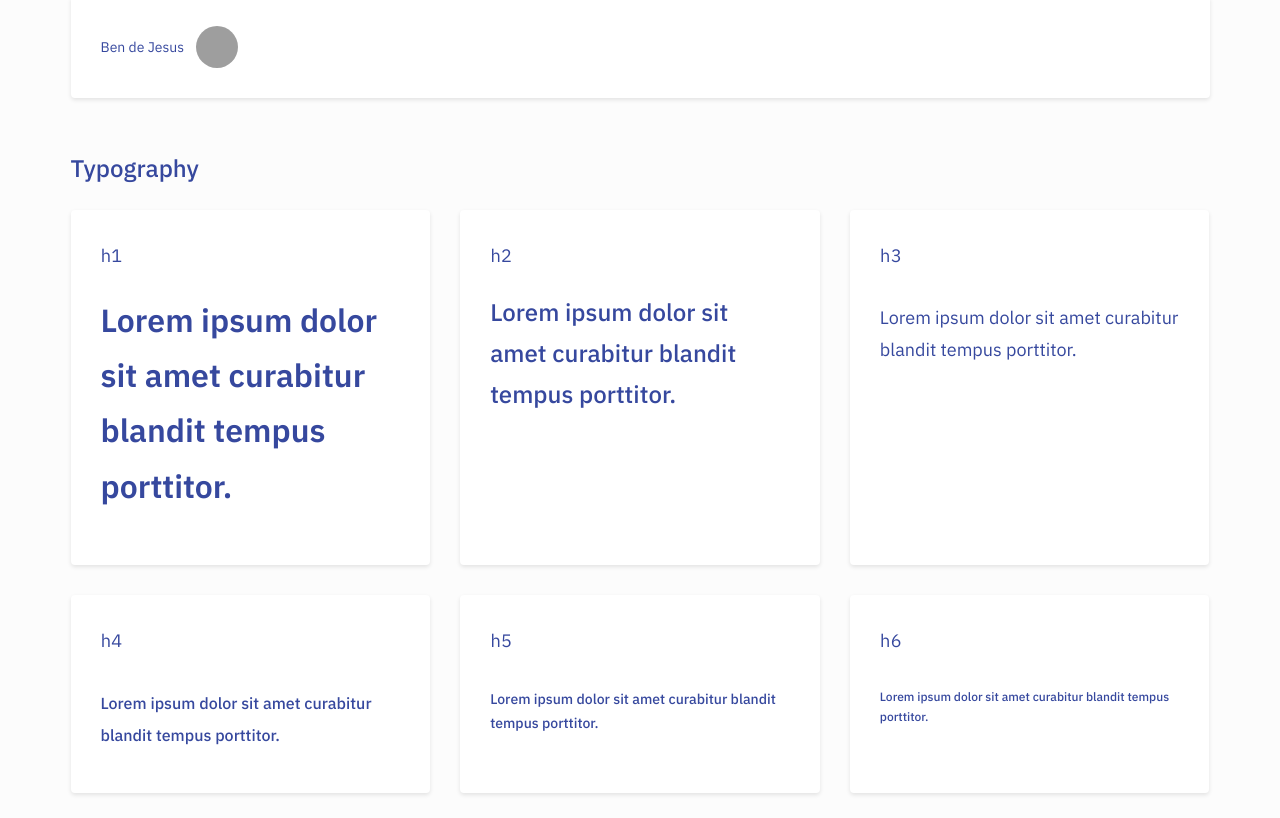
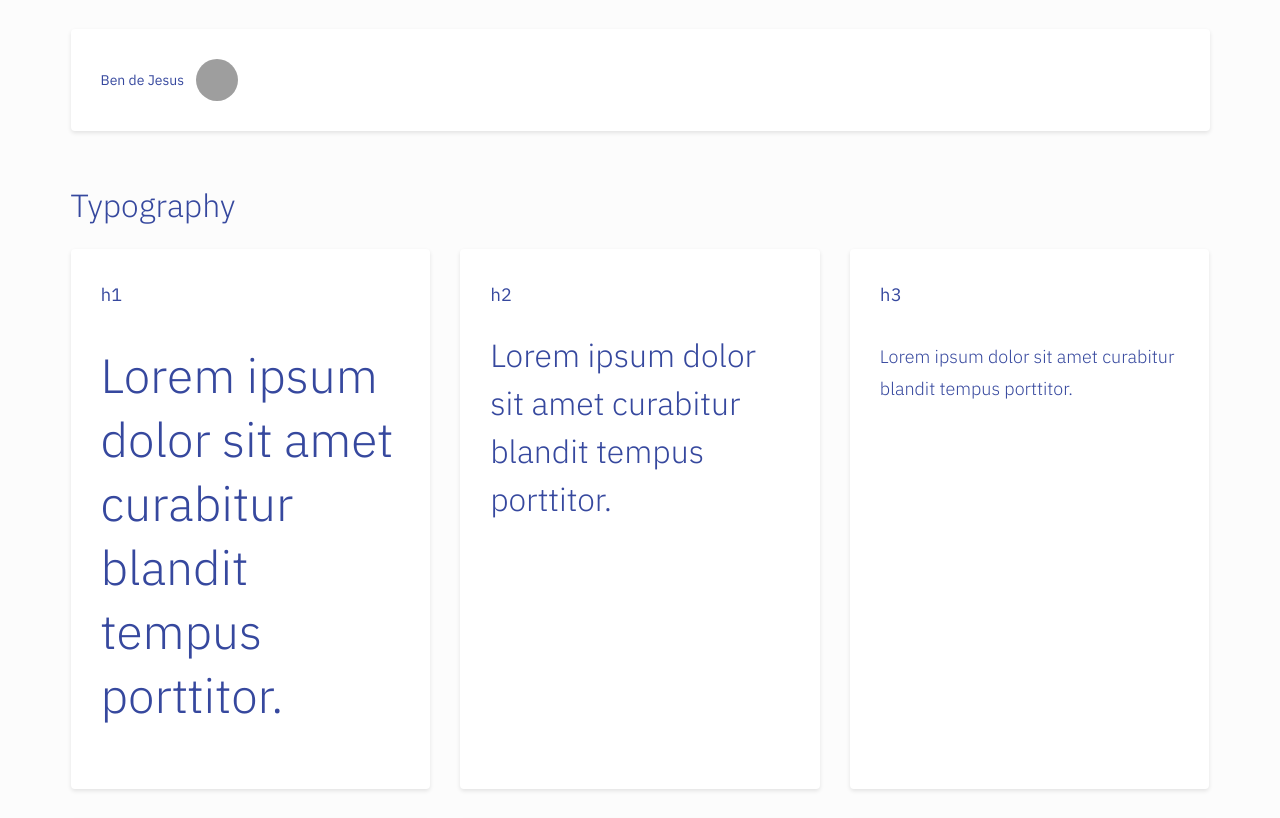
Before and after one commit to bdejesus/stardust, a React (Create React App) app: page / in a window 1280 px wide. Shown: the part 402-1220 px from the top of the page. Built offline with nearby package versions, Linux system fonts and the light colour scheme; grey boxes are pictures that could not be loaded.

Commit message:
Adjusts typography styles to match webflow site

```diff
--- a/package.json
+++ b/package.json
@@ -1,6 +1,6 @@
 {
   "name": "@askiggy/stardust",
-  "version": "0.2.0-pre.5",
+  "version": "0.2.0-pre.6",
   "description": "Iggy frontend component library and styleguide",
   "license": "UNLICENSED",
   "author": "Iggy <help@askiggy.com>",
--- a/src/App.js
+++ b/src/App.js
@@ -13,14 +13,14 @@ function App() {
     <div className='App container'>
       <h1>Stardust</h1>
 
-      <div className='section'>
+      <div className='module'>
         <h2>Branding</h2>
         <div className='component'>
           <Branding />
         </div>
       </div>
 
-      <div className='section'>
+      <div className='module'>
         <h2>Profile</h2>
         <div className='component'>
           <Profile
@@ -32,7 +32,7 @@ function App() {
         </div>
       </div>
 
-      <div className='section typography'>
+      <div className='module typography'>
         <h2>Typography</h2>
 
         <div className='grid'>
@@ -85,7 +85,7 @@ function App() {
         </div>
       </div>
 
-      <div className='section buttons'>
+      <div className='module buttons'>
         <h2>Buttons</h2>
         <div className='grid'>
           <div className='component'>
@@ -132,7 +132,7 @@ function App() {
         </div>
       </div>
 
-      <div className='section system'>
+      <div className='module system'>
         <h2>System Message</h2>
         <div className='component'>
           <h3 className='text-element'>.system-message</h3>
--- a/src/index.scss
+++ b/src/index.scss
@@ -2,6 +2,7 @@
 
 body {
   background-color: #fcfcfc;
+  background-image: linear-gradient(#fff 0, #fcfcfc 60px);
 }
 
 .component {
@@ -13,6 +14,10 @@ body {
 
   h2 {
     margin-top: 0;
+  }
+
+  h3 {
+    font-size: $font-size-xl;
   }
 
   &.tint-dark {
@@ -49,6 +54,6 @@ body {
   font-family: $font-stack-mono;
 }
 
-.section {
+.module {
   margin: $spacing-xl 0;
 }
--- a/src/styles/_typography.scss
+++ b/src/styles/_typography.scss
@@ -22,20 +22,19 @@ h2,
 h3,
 h4,
 h5 {
-  font-weight: 500;
+  font-weight: 300;
 }
 
 h1,
 .text-xl-3 {
-  font-size: $font-size-xl-3;
-  font-weight: 600;
-  line-height: $line-height-relative;
+  font-size: $font-size-xl-4;
+  line-height: $line-height-xl-4;
 }
 
 h2,
 .text-xl-2 {
-  font-size: $font-size-xl-2;
-  line-height: $line-height-relative;
+  font-size: $font-size-xl-3;
+  line-height: $line-height-xl-3;
   margin-bottom: $spacing-base;
 }
 
@@ -45,42 +44,37 @@ h2 {
 
 h3,
 .text-xl {
-  font-size: $font-size-xl;
-  line-height: $line-height-xl;
+  font-size: $font-size-xl-2;
+  line-height: $line-height-xl-2;
 }
 
 h3 {
-  font-weight: 400;
   margin-bottom: $spacing-base;
   margin-top: $spacing-lg;
-
-  &.text-lg {
-    font-weight: 600;
-  }
 }
 
 h4,
 h5,
 h6 {
-  font-weight: 500;
+  font-weight: 400;
   margin-bottom: $spacing-sm;
   margin-top: $spacing-lg;
 }
 
 h4,
 .text-lg {
-  font-size: $font-size-lg;
+  font-size: $font-size-xl;
   line-height: $line-height-lg;
 }
 
 h5,
 .text-md {
-  font-size: $font-size-base;
+  font-size: $font-size-lg;
   line-height: $line-height-base;
 }
 
 h6 {
-  font-size: $font-size-sm;
+  font-size: $font-size-base;
   line-height: $line-height-sm;
 }
 
@@ -172,24 +166,30 @@ pre code {
 @media (max-width: $screen-sm) {
   h1,
   .text-xl-3 {
+    font-size: $font-size-xl-3;
+    line-height: $line-height-xl-3;
+  }
+
+  h2,
+  .text-xl-2 {
     font-size: $font-size-xl-2;
     line-height: $line-height-xl-2;
   }
 
-  h2,
-  .text-xl-2 {
+  h3,
+  .text-xl {
     font-size: $font-size-xl;
     line-height: $line-height-xl;
   }
 
-  h3,
-  .text-xl {
+  h4,
+  .text-lg {
     font-size: $font-size-lg;
     line-height: $line-height-lg;
   }
 
-  h4,
-  .text-lg {
+  h5,
+  h6 {
     font-size: $font-size-base;
     line-height: $line-height-base;
   }
--- a/src/styles/_variables.scss
+++ b/src/styles/_variables.scss
@@ -88,7 +88,7 @@ $delay-really-slow: 0.5s;
 
 // Breakpoints
 $screen-xl-2-max: 1680px;
-$screen-xl-2: 1679px;
+$screen-xl-2: 1440px;
 $screen-xl-max: $screen-xl-2 - 1;
 $screen-xl: 1239px;
 $screen-lg-max: $screen-xl - 1;
```
